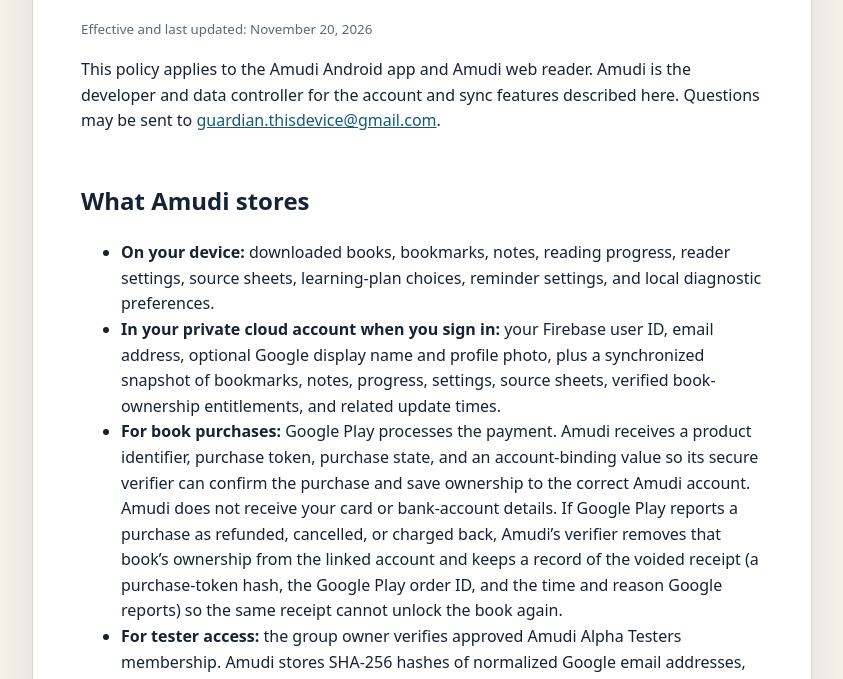
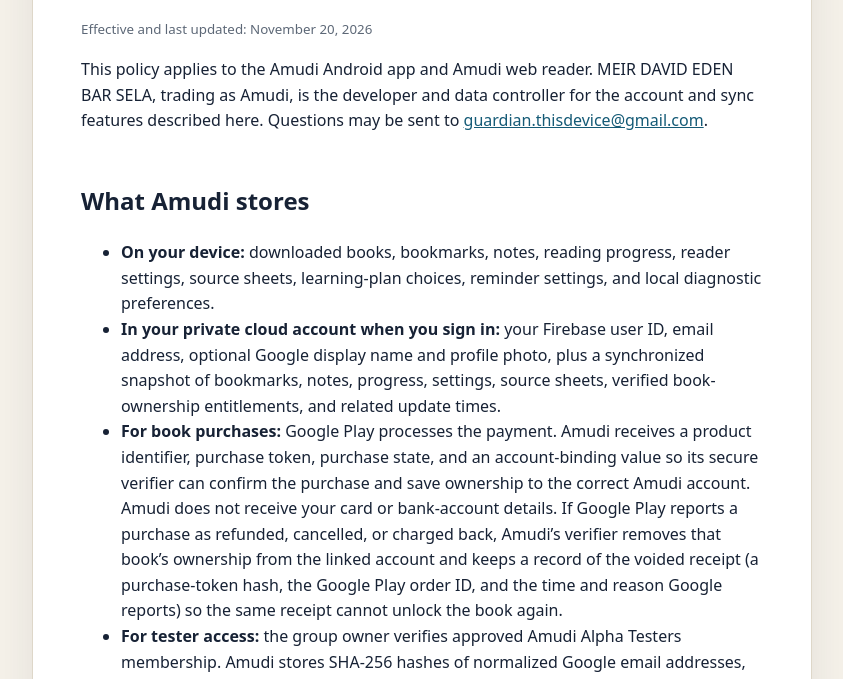
Before and after one commit to 6uard1an/amudi, a plain HTML site: page privacy.html in a window 1280 px wide. Shown: the part 121-800 px from the top of the page, without its empty margins (218-1061 px from the left). Drawn offline with Linux system fonts and the light colour scheme.

Commit message:
Identify Amudi data controller consistently with terms

```diff
--- a/privacy.html
+++ b/privacy.html
@@ -10,7 +10,7 @@
 <body><main><article>
   <h1>Amudi Privacy Policy</h1>
   <p><small>Effective and last updated: November 20, 2026</small></p>
-  <p>This policy applies to the Amudi Android app and Amudi web reader. Amudi is the developer and data controller for the account and sync features described here. Questions may be sent to <a href="mailto:guardian.thisdevice@gmail.com">guardian.thisdevice@gmail.com</a>.</p>
+  <p>This policy applies to the Amudi Android app and Amudi web reader. MEIR DAVID EDEN BAR SELA, trading as Amudi, is the developer and data controller for the account and sync features described here. Questions may be sent to <a href="mailto:guardian.thisdevice@gmail.com">guardian.thisdevice@gmail.com</a>.</p>
 
   <h2>What Amudi stores</h2>
   <ul>
```
